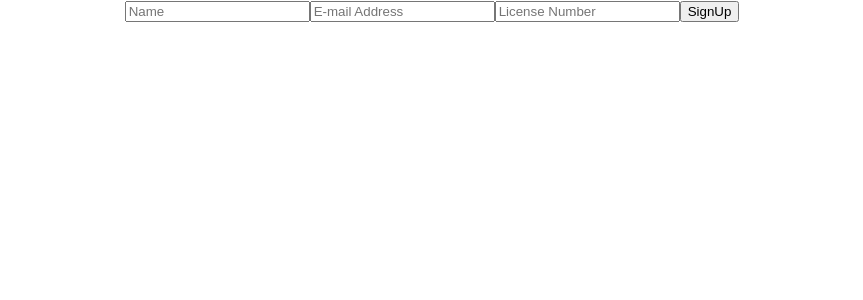
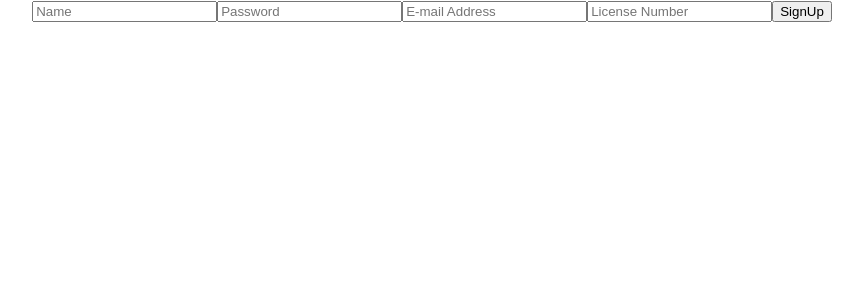
Before and after one commit to emmanuelmbulu/WAAProject, a React (Create React App) app in the folder frontend/: page / in a window 1280 px wide. Shown: the top 300 px of the page, without its empty margins (208-1071 px from the left). Built offline with nearby package versions, Linux system fonts and the light colour scheme.

Commit message:
added password field

```diff
--- a/frontend/src/components/customerRegistrationCom/customer-registration.js
+++ b/frontend/src/components/customerRegistrationCom/customer-registration.js
@@ -8,10 +8,11 @@ export default function CustomerRegistrationComponent(){
     const input1 = useRef();
     const input2 = useRef();
     const input3 = useRef();
+    const input4 = useRef();
 
     const signup = (event) => {
         event.preventDefault(true);
-        const customer = new Customer(input1.current.value, input2.current.value, input3.current.value);
+        const customer = new Customer(input1.current.value, input2.current.value, input3.current.value, input4.current.value);
         console.log(customer);
         //CustomerService.addCustomer(customer);
     }
@@ -19,8 +20,9 @@ export default function CustomerRegistrationComponent(){
         <div>
             <form>
                 <input ref={input1} placeholder={"Name"}/>
-                <input ref={input2} placeholder={"E-mail Address"}/>
-                <input ref={input3} placeholder={"License Number"}/>
+                <input ref={input2} type={"password"}  placeholder={"Password"}/>
+                <input ref={input3} placeholder={"E-mail Address"}/>
+                <input ref={input4} placeholder={"License Number"}/>
                 <button onClick={signup}>SignUp</button>
 
             </form>
```
